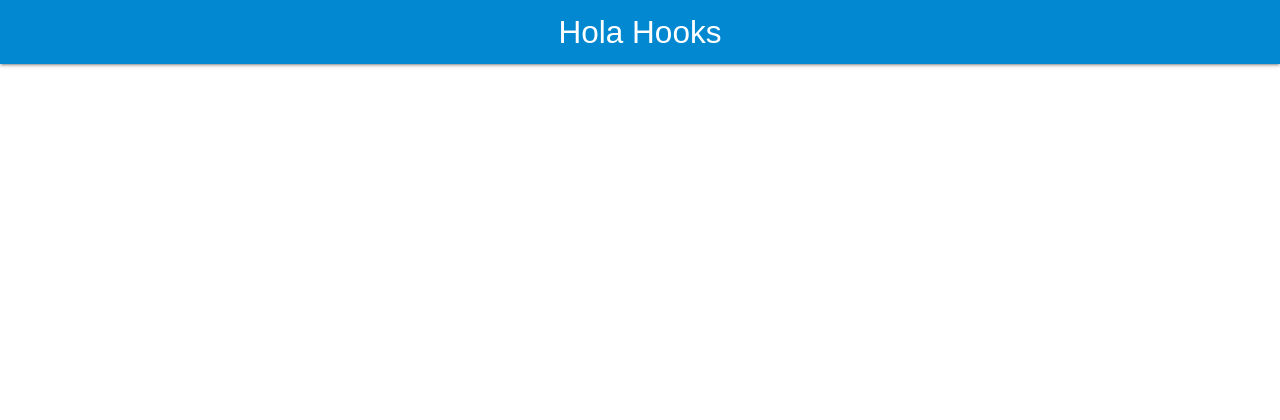
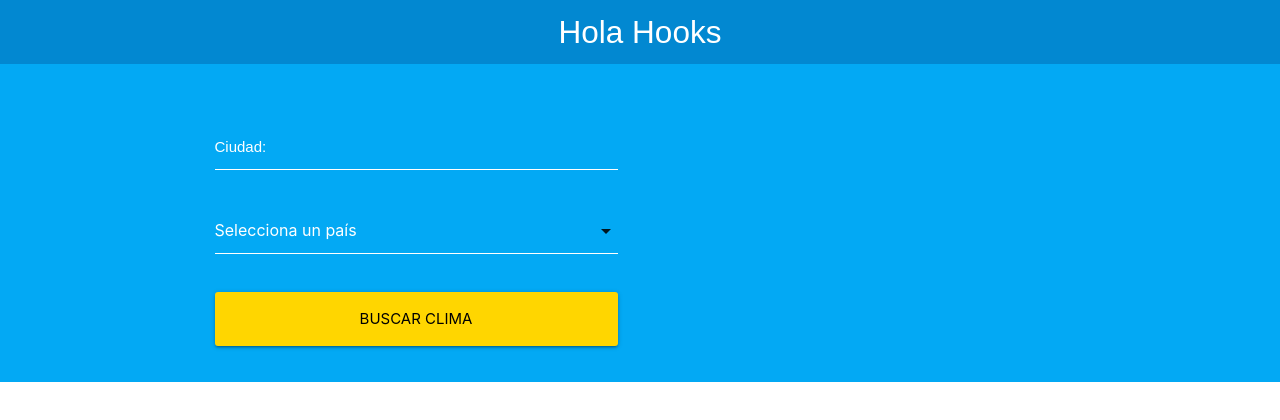
Before and after one commit to wlizama/weather-rjs, a React (Create React App) app: page / in a window 1280 px wide. Shown: the top 420 px of the page. Built offline with nearby package versions, Linux system fonts and the light colour scheme.

Commit message:
componente Search

```diff
--- a/src/App.js
+++ b/src/App.js
@@ -1,10 +1,21 @@
 import React from 'react';
 import Header from './Components/Header';
+import SearchForm from './Components/SearchForm'
 
 function App() {
 	return (
 		<div className="App">
 			<Header titulo="Hola Hooks" />
+
+			<div className="contenedor-form">
+				<div className="container">
+					<div className="row">
+						<div className="col s12 m6">
+							<SearchForm />
+						</div>
+					</div>
+				</div>
+			</div>
 		</div>
 	);
 }
--- /dev/null
+++ b/src/Components/SearchForm.js
@@ -0,0 +1,33 @@
+import React from 'react'
+
+const SearchForm = () => {
+
+    const handleChange = () => {
+
+    }
+
+    return (
+        <form>
+            <div className="input-field col s12">
+                <input type="text" name="ciudad" id="ciudad" onChange={handleChange}/>
+                <label htmlFor="ciudad">Ciudad: </label>
+            </div>
+            <div className="input-field col s12">
+                <select onChange={handleChange} name="pais">
+                    <option value="">Selecciona un país</option>
+                    <option value="PE">Perú</option>
+                    <option value="US">Estados Unidos</option>
+                    <option value="MX">México</option>
+                    <option value="AR">Argentina</option>
+                    <option value="CO">Colombia</option>
+                    <option value="ES">España</option>
+                </select>
+            </div>
+            <div className="input-field col s12">
+                <input type="submit" className="waves-effect waves-light btn-large btn-block yellow accent-4" value="Buscar Clima" />
+            </div>
+        </form>
+    )
+}
+
+export default SearchForm
```
